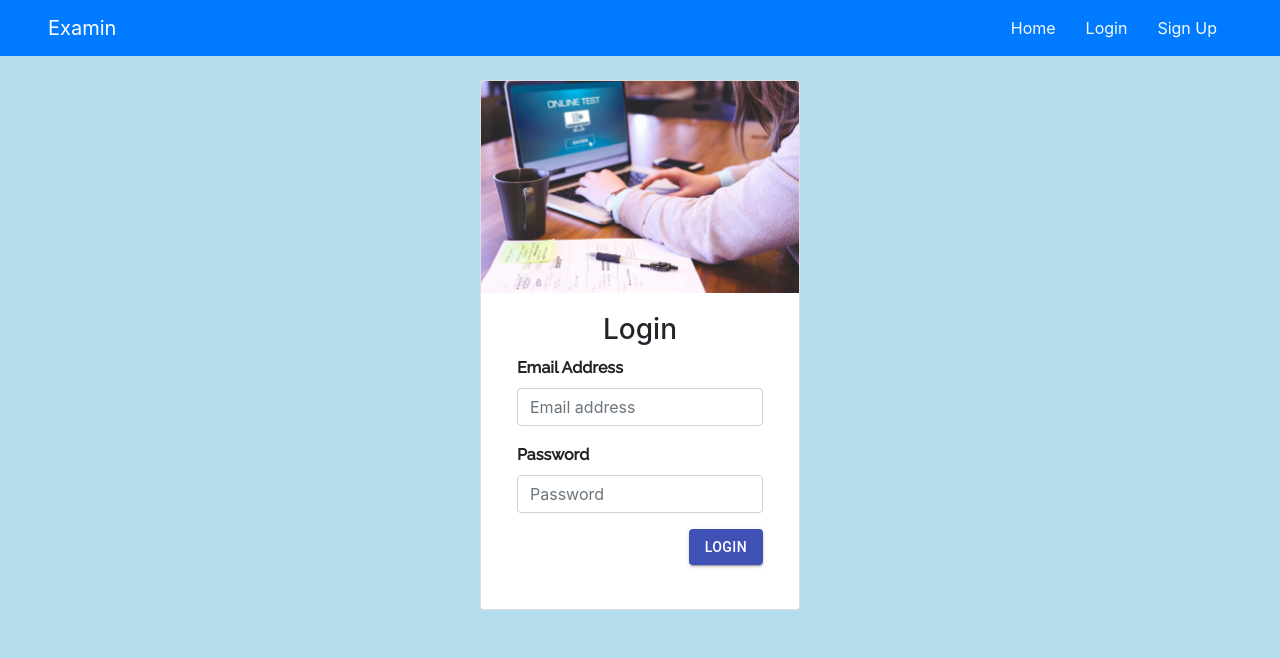
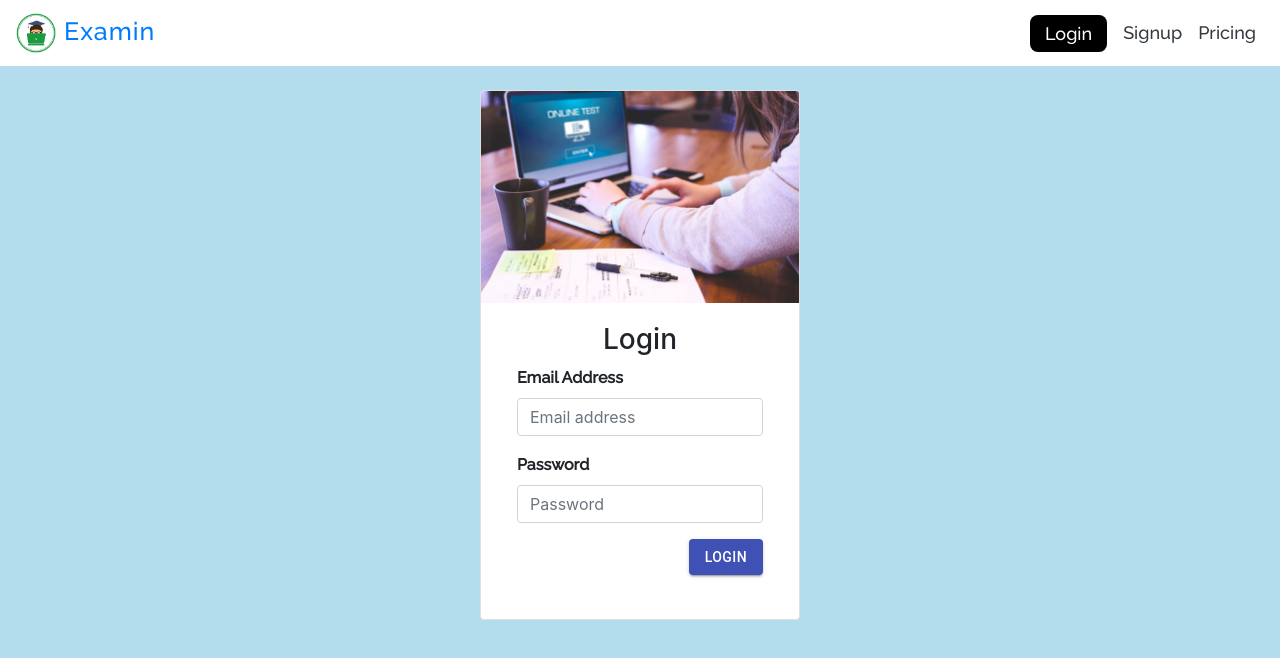
Before and after one commit to upendra-tarnoju/exam-portal, a React (Create React App) app in the folder frontend/: page /login in a window 1280 px wide. Shown: the top 658 px of the page. Built offline with nearby package versions, Linux system fonts and the light colour scheme.

Commit message:
updated navbar

```diff
--- a/frontend/src/components/Home.js
+++ b/frontend/src/components/Home.js
@@ -1,40 +1,11 @@
 import React from 'react';
 
-import styles from './home.module.css';
+import Navbar from './header/navbar';
 
-const Home = () => {
+const Home = (props) => {
 	return (
 		<div>
-			<nav className='navbar navbar-expand-lg bg-white'>
-				<a className={`navbar-brand ${styles.navbarHeading}`}>
-					<img
-						src={require('../assets/logo.png')}
-						width='40'
-						height='40'
-						className='align-top mr-2'
-					/>
-					Examin
-				</a>
-				<div className='collapse navbar-collapse'>
-					<ul className='navbar-nav ml-auto'>
-						<li className={`mx-2 ${styles.navbarItem} cursor-pointer`}>
-							<a href='/login' className='text-dark'>
-								Login
-							</a>
-						</li>
-						<li className={`mx-2 ${styles.navbarItem} cursor-pointer`}>
-							<a href='/signup' className='text-dark'>
-								Signup
-							</a>
-						</li>
-						<li className={`mx-2 ${styles.navbarItem} cursor-pointer`}>
-							<a href='/pricing' className='text-dark'>
-								Pricing
-							</a>
-						</li>
-					</ul>
-				</div>
-			</nav>
+			<Navbar {...props} />
 		</div>
 	);
 };
--- a/frontend/src/components/header/navbar.js
+++ b/frontend/src/components/header/navbar.js
@@ -1,51 +1,71 @@
-import React, { Component } from 'react';
+import React from 'react';
+import { useLocation } from 'react-router';
 
-class Navbar extends Component {
-	render() {
+import styles from '../home.module.css';
+
+const Navbar = () => {
+	const location = useLocation();
+	const [active, setActive] = React.useState('');
+
+	React.useEffect(() => {
+		setActive(location.pathname.split('/')[1]);
+	}, [location]);
+
 	return (
-			<nav className='navbar navbar-expand-lg navbar-dark bg-primary px-5'>
-				<a className='navbar-brand' href='/'>
+		<nav className='navbar navbar-expand-lg bg-white'>
+			<a className={`navbar-brand ${styles.navbarHeading}`}>
+				<img
+					src={require('../../assets/logo.png')}
+					width='40'
+					height='40'
+					className='align-top mr-2'
+				/>
 				Examin
 			</a>
-				<button
-					className='navbar-toggler'
-					type='button'
-					data-toggle='collapse'
-					data-target='#navbarNavDropdown'
-					aria-controls='navbarNavDropdown'
-					aria-expanded='false'
-					aria-label='Toggle navigation'
+			<div className='collapse navbar-collapse'>
+				<ul className='navbar-nav ml-auto'>
+					<li
+						className={`mx-2 ${styles.navbarItem} cursor-pointer ${
+							active === 'login' ? styles.activeTab : 'mt-1'
+						}`}
 					>
-					<span className='navbar-toggler-icon'></span>
-				</button>
-				<div className='collapse navbar-collapse' id='navbarNavDropdown'>
-					<ul className='navbar-nav ml-auto'>
-						<li className='nav-item active'>
-							<a className='text-light text-decoration-none' href='# '>
-								Home
-							</a>
-						</li>
-						<li className='nav-item'>
 						<a
-								className='text-light text-decoration-none'
 							href='/login'
+							className={`${active === 'login' ? 'text-white' : 'text-dark'} `}
 						>
 							Login
 						</a>
 					</li>
-						<li className='nav-item'>
+					<li
+						className={`mx-2 ${styles.navbarItem} cursor-pointer ${
+							active === 'signup' ? styles.activeTab : 'mt-1'
+						}`}
+					>
 						<a
-								className='text-light text-decoration-none'
 							href='/signup'
+							className={`${active === 'signup' ? 'text-white' : 'text-dark'} `}
 						>
-								Sign Up
+							Signup
+						</a>
+					</li>
+					<li
+						className={`mx-2 ${styles.navbarItem} cursor-pointer ${
+							active === 'pricing' ? styles.activeTab : 'mt-1'
+						}`}
+					>
+						<a
+							href='/pricing'
+							className={`${
+								active === 'pricing' ? 'text-white' : 'text-dark'
+							} `}
+						>
+							Pricing
 						</a>
 					</li>
 				</ul>
 			</div>
 		</nav>
 	);
-	}
-}
+};
 
 export default Navbar;
--- a/frontend/src/components/home.module.css
+++ b/frontend/src/components/home.module.css
@@ -8,3 +8,10 @@
 	font-family: 'Raleway';
 	font-size: 18px;
 }
+
+.activeTab {
+	background-color: black;
+	color: white;
+	padding: 5px 15px;
+	border-radius: 8px;
+}
--- a/frontend/src/components/login-component/login.js
+++ b/frontend/src/components/login-component/login.js
@@ -8,7 +8,7 @@ import ExaminerInput from './examinerInput';
 const Login = (props) => {
 	return (
 		<div className='container-fluid p-0'>
-			<Navbar />
+			<Navbar {...props} />
 			<div className='card mx-auto w-25 mt-4'>
 				<img
 					src={require('../../assets/login.jpg')}
```
Lines whose indentation alone changed are shown as unchanged.
